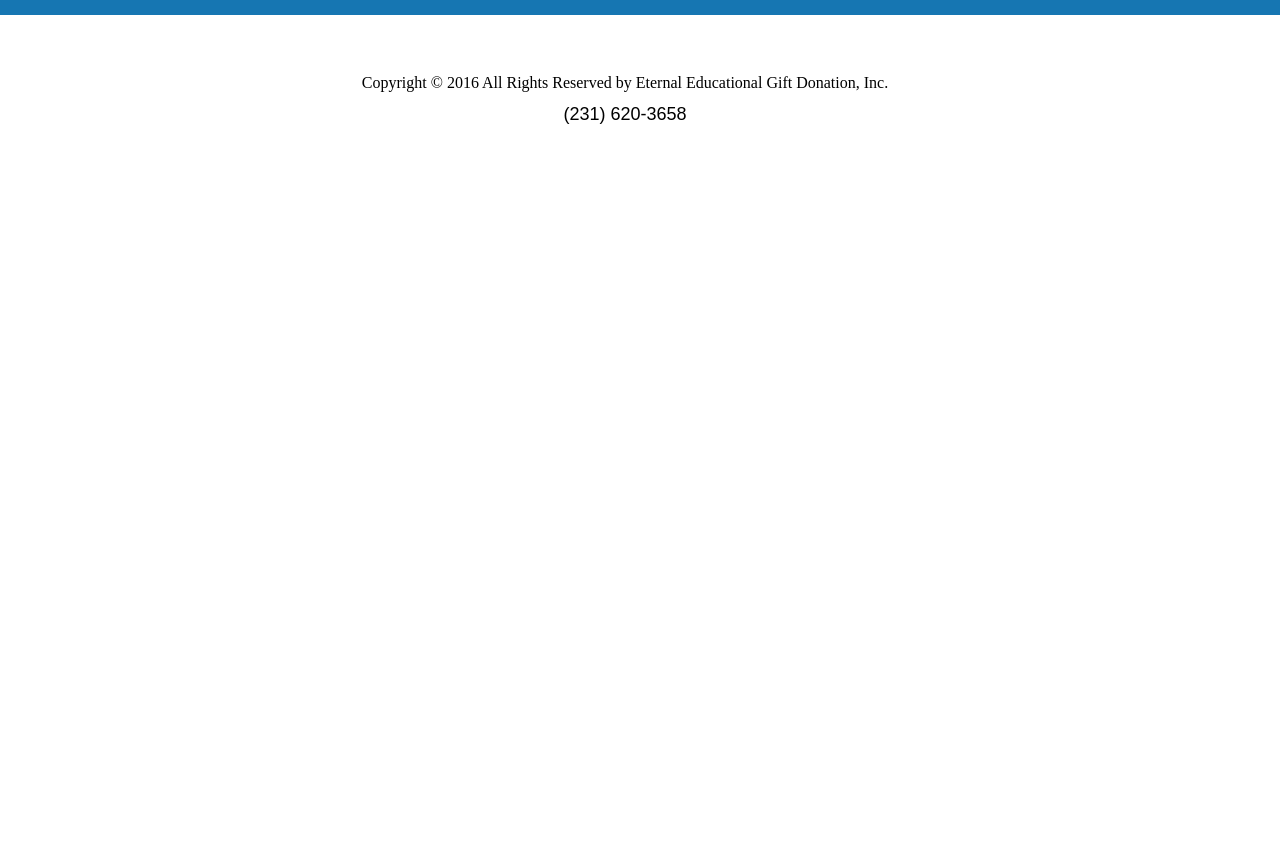
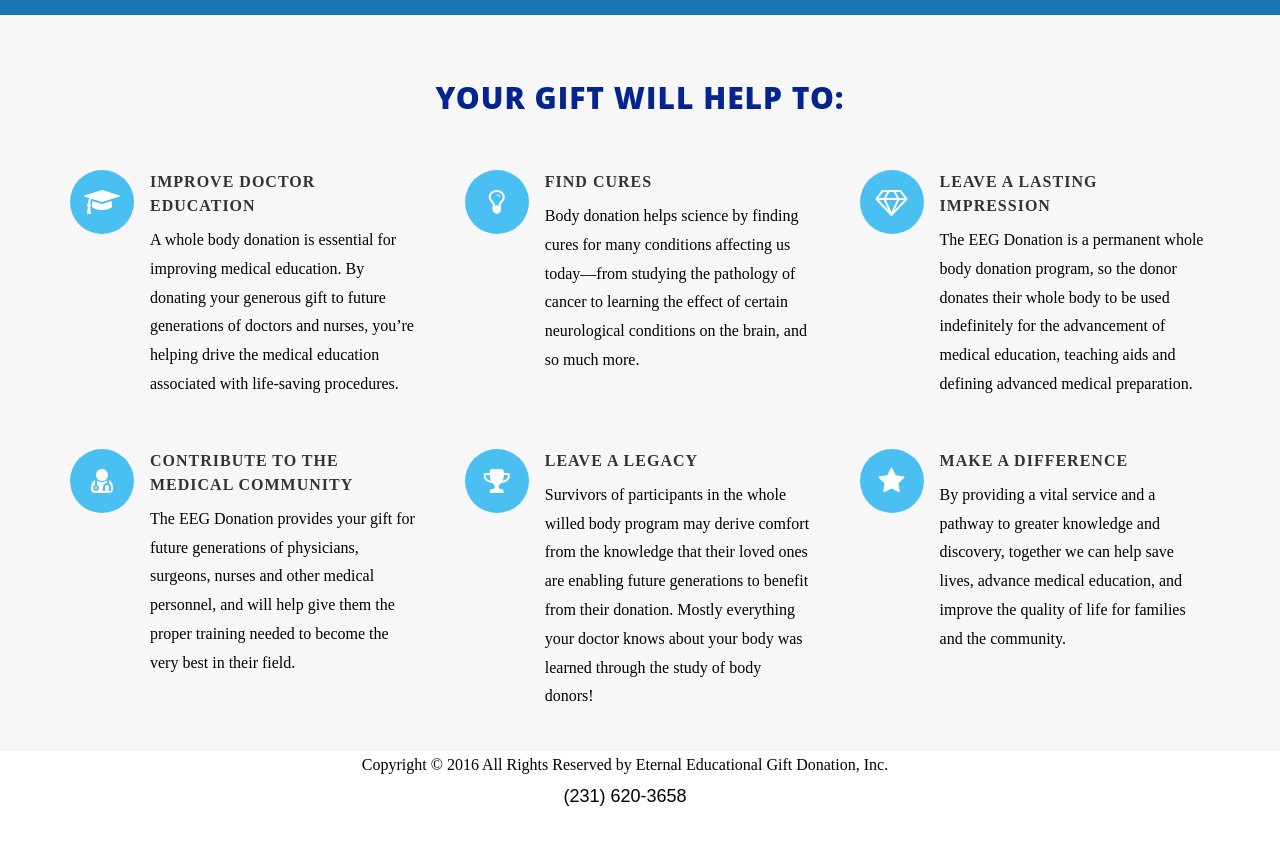
Before and after one commit to StephenJayYoung/donor-site-multi-page, a plain HTML site: page index.html in a window 1280 px wide. Shown: the part 640-1482 px from the top of the page. Before the commit the page ends 800 px from the top, so only its background shows below. Drawn offline with nearby package versions, Linux system fonts and the light colour scheme; some packages are replaced by stand-ins of ours; a web font is replaced by a local one.

Commit message:
change to become a donor page, added back in a section to the home page

```diff
--- a/index.html
+++ b/index.html
@@ -152,6 +152,79 @@
                     </div>
                 </section>
 
+                <section id="about" class="page-section">
+                        <div class="container clearfix">
+
+                        <div class="heading-block noborder center">
+                            <h2>Your Gift Will Help To:</h2>
+                        </div>
+
+                        <div class="col_one_third">
+                            <div class="feature-box">
+                                <div class="fbox-icon">
+                                    <i class=" fa fa-mortar-board"></i>
+                                </div>
+                                <h3>Improve Doctor Education</h3>
+                                <p>A whole body donation is essential for improving medical education. By donating your generous gift to future generations of doctors and nurses, you’re helping drive the medical education associated with life-saving procedures.</p>
+                            </div>
+                        </div>
+
+                        <div class="col_one_third">
+                            <div class="feature-box">
+                                <div class="fbox-icon">
+                                    <i class="fa fa-lightbulb-o"></i>
+                                </div>
+                                <h3>Find Cures</h3>
+                                <p>Body donation helps science by finding cures for many conditions affecting us today—from studying the pathology of cancer to learning the effect of certain neurological conditions on the brain, and so much more.</p>
+                            </div>
+                        </div>
+
+                        <div class="col_one_third col_last">
+                            <div class="feature-box">
+                                <div class="fbox-icon">
+                                    <i class="fa fa-diamond" style="color: #fff"></i>
+                                </div>
+                                <h3>Leave a Lasting Impression</h3>
+                                <p><!-- The Eternal Educational Gift Donation is a unique willed body program located in Michigan, USA with the capabilities to preserve a donor’s whole body, so their legacy will last for many years.  -->The EEG Donation is a permanent whole body donation program, so the donor donates their whole body to be used indefinitely for the advancement of medical education, teaching aids and defining advanced medical preparation. </p>
+                            </div>
+                        </div>
+
+                        <div class="clear"></div>
+
+                        <div class="col_one_third nobottommargin">
+                            <div class="feature-box">
+                                <div class="fbox-icon">
+                                    <i class="fa fa-user-md"></i>
+                                </div>
+                                <h3>Contribute To The Medical Community</h3>
+                                <p>The EEG Donation provides your gift for future generations of physicians, surgeons, nurses and other medical personnel, and will help give them the proper training needed to become the very best in their field.</p>
+                            </div>
+                        </div>
+
+                        <div class="col_one_third nobottommargin">
+                            <div class="feature-box">
+                                <div class="fbox-icon">
+                                    <i class="fa fa-trophy"></i>
+                                </div>
+                                <h3>Leave A LEGACY</h3>
+                                <p>Survivors of participants in the whole willed body program may derive comfort from the knowledge that their loved ones are enabling future generations to benefit from their donation. Mostly everything your doctor knows about your body was learned through the study of body donors!</p>
+                            </div>
+                        </div>
+
+                        <div class="col_one_third nobottommargin col_last">
+                            <div class="feature-box">
+                                <div class="fbox-icon">
+                                    <i class="fa fa-star"></i>
+                                </div>
+                                <h3>Make a Difference</h3>
+                                <p>By providing a vital service and a pathway to greater knowledge and discovery, together we can help save lives, advance medical education, and improve the quality of life for families and the community.</p>
+                            </div>
+                        </div>
+                        </div>
+                </section>
+
+
+
     		<!-- Footer
     		============================================= -->
     		<footer id="footer">
```
Also changed, not shown: becomeadonor.html (+1 -1 lines), overview.html (+1 -1 lines).
